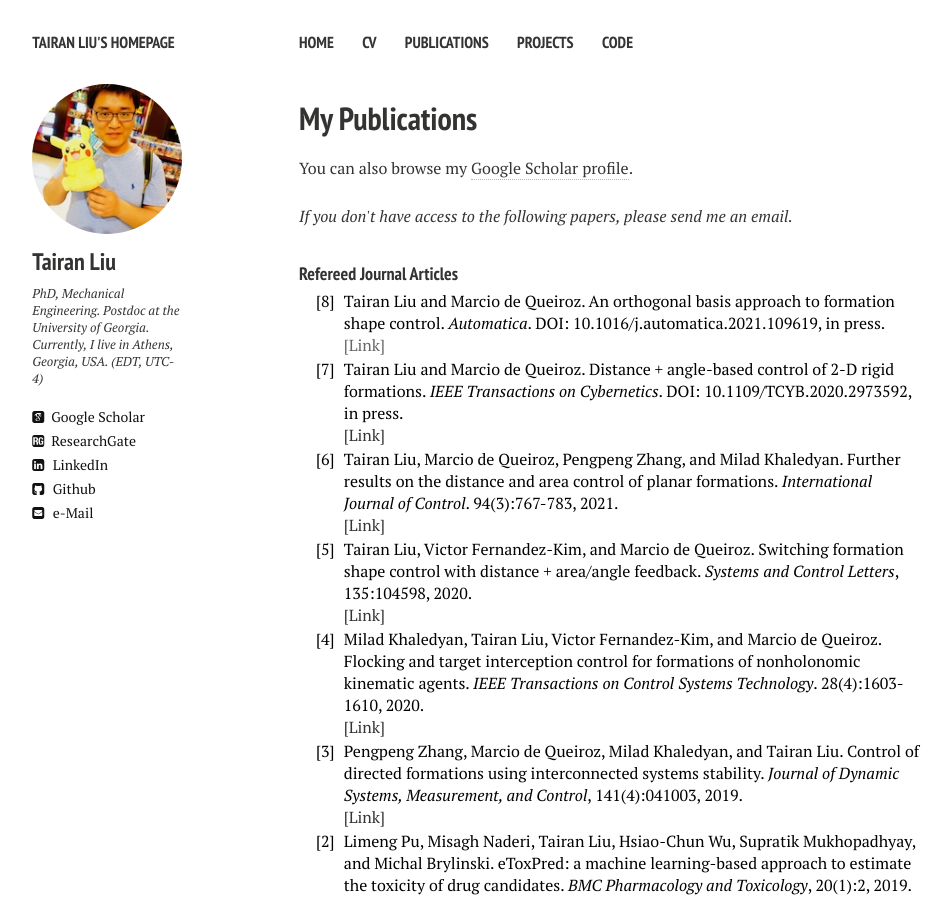
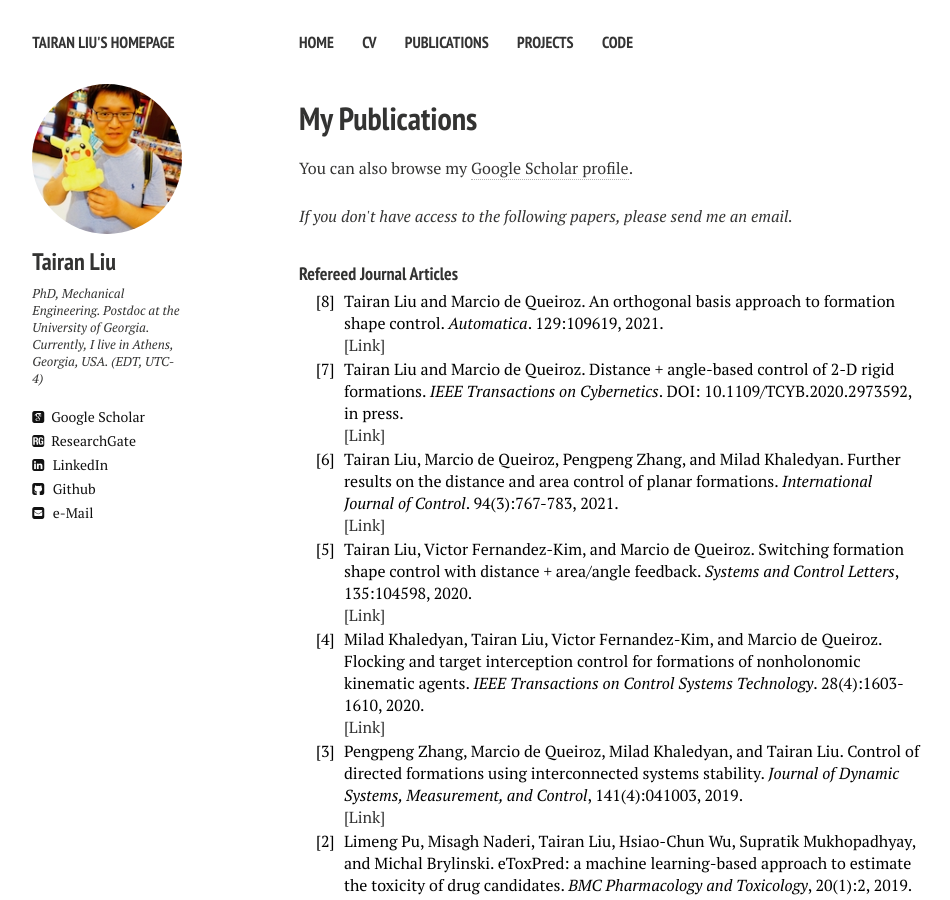
Before and after one commit to liutairan/liutairan.github.io, a Jekyll site: the page built from publications.md, in a window 1280 px wide and 900 px high. Shown: the whole window, without its empty margins (21-971 px from the left). Built offline with Jekyll 4.4.1, drawn with Linux system fonts in a browser that asks for light colours; nearby versions of some CDN libraries; comment, search, counter and statistics services are not loaded.

Commit message:
Update publications.html

```diff
--- a/_layouts/publications.html
+++ b/_layouts/publications.html
@@ -107,9 +107,9 @@
             <td>Tairan Liu and Marcio de Queiroz.
                 An orthogonal basis approach to formation shape control.
                 <cite>Automatica</cite>.
-                DOI: 10.1016/j.automatica.2021.109619, in press.
+                129:109619, 2021.
 								<br>
-								<a href="" target="_blank">[Link]</a>
+								<a href="https://www.sciencedirect.com/science/article/pii/S0005109821001394" target="_blank">[Link]</a>
             </td>
           </tr>
 					<tr>
```
